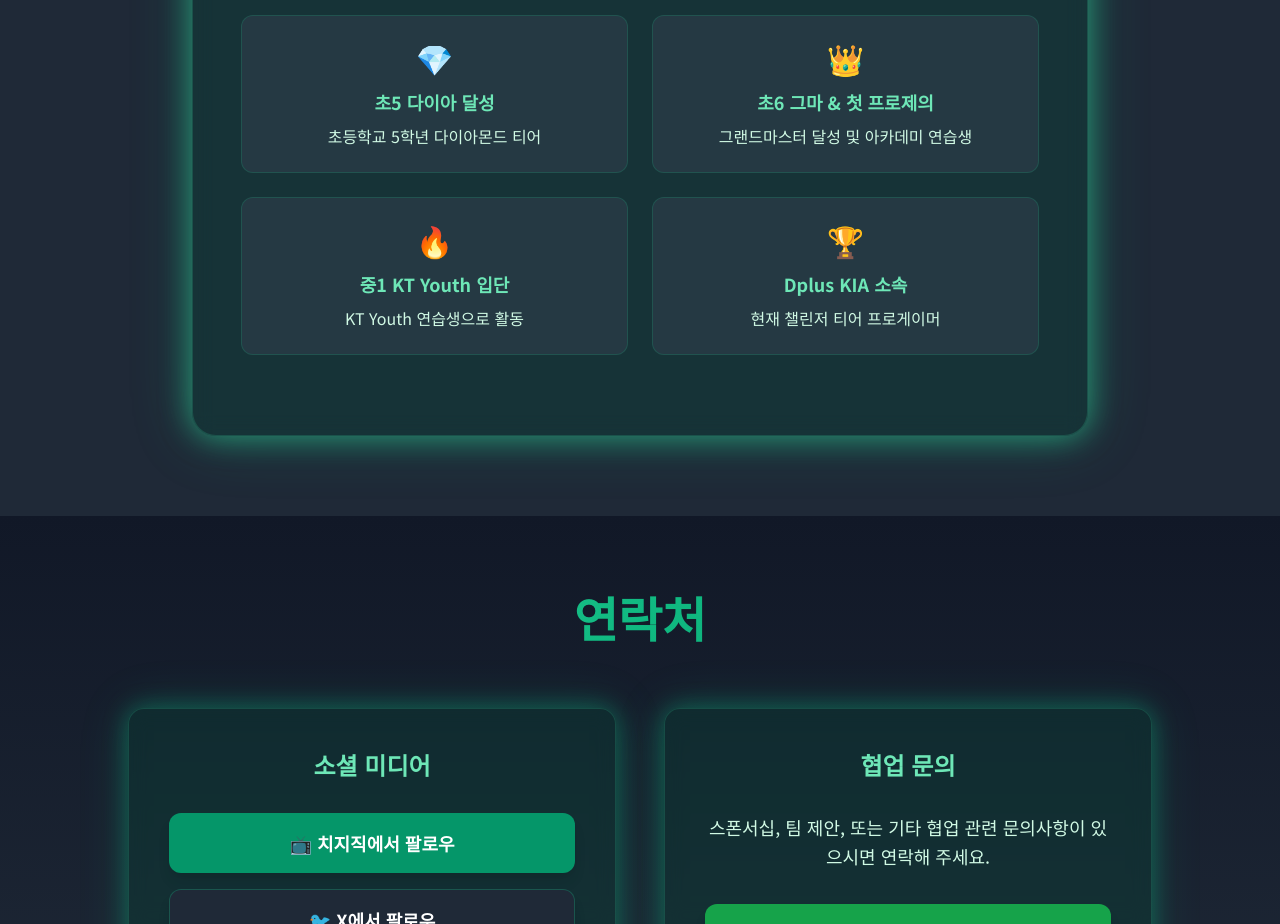
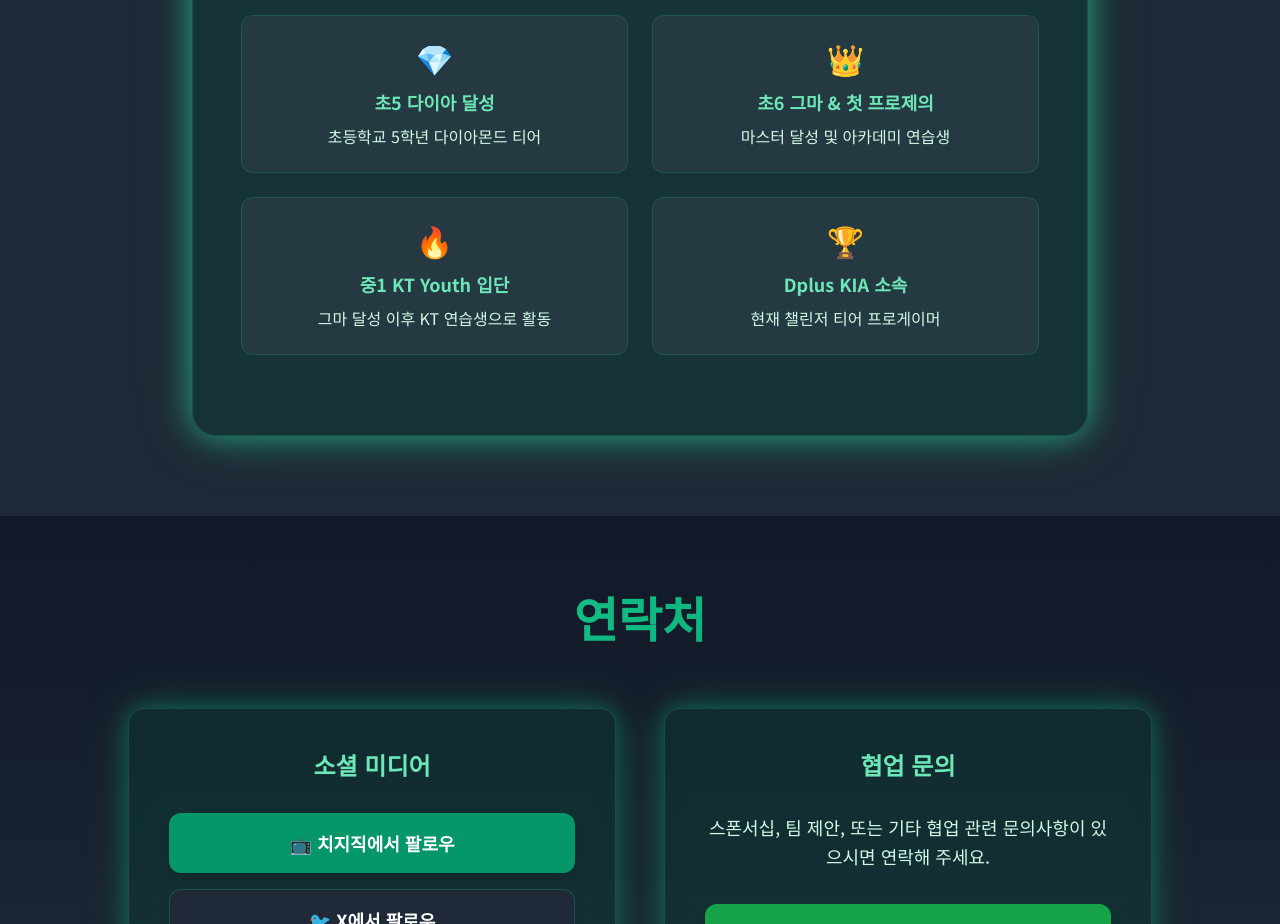
Before and after one commit to BLADY11star/BLADY11star.github.io, a plain HTML site: page index.html in a window 1280 px wide. Shown: the part 2460-3384 px from the top of the page. Drawn offline with nearby package versions, Linux system fonts and the light colour scheme.

Commit message:
Update index.html

```diff
--- a/index.html
+++ b/index.html
@@ -190,12 +190,12 @@
                     <div class="bg-gray-700/50 p-6 rounded-xl border border-emerald-500/20 card-hover">
                         <div class="text-3xl mb-3">👑</div>
                         <h5 class="font-bold text-emerald-300 mb-2 text-lg">초6 그마 & 첫 프로제의</h5>
-                        <p class="text-emerald-100">그랜드마스터 달성 및 아카데미 연습생</p>
+                        <p class="text-emerald-100">마스터 달성 및 아카데미 연습생</p>
                     </div>
                     <div class="bg-gray-700/50 p-6 rounded-xl border border-emerald-500/20 card-hover">
                         <div class="text-3xl mb-3">🔥</div>
                         <h5 class="font-bold text-emerald-300 mb-2 text-lg">중1 KT Youth 입단</h5>
-                        <p class="text-emerald-100">KT Youth 연습생으로 활동</p>
+                        <p class="text-emerald-100">그마 달성 이후 KT 연습생으로 활동</p>
                     </div>
                     <div class="bg-gray-700/50 p-6 rounded-xl border border-emerald-500/20 card-hover">
                         <div class="text-3xl mb-3">🏆</div>
```
